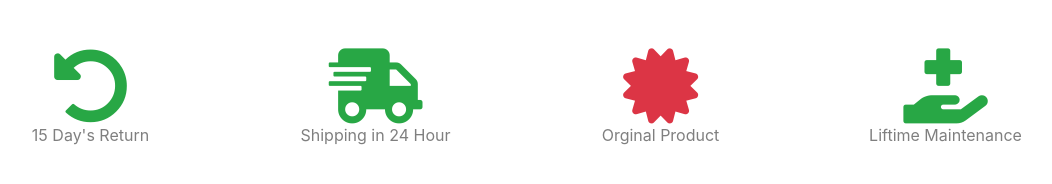
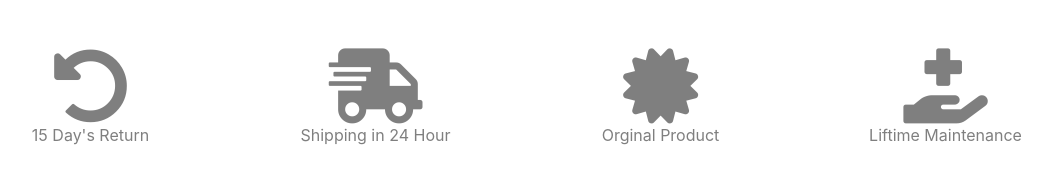
Before and after one commit to mrzrashed/demo, a plain HTML site: page index.html in a window 1280 px wide. Shown: the whole page, without its empty margins (122-1174 px from the left). Drawn offline with Linux system fonts and the light colour scheme.

Commit message:
color Changed

```diff
--- a/index.html
+++ b/index.html
@@ -26,26 +26,26 @@
     <section>
         <div class="container">
             <div class="row mt-5">
-                <div class="col-md-3 text-center text-success">
+                <div class="col-md-3 text-center text-black-50">
                     <i class="fas fa-undo-alt"></i>
                     <br>
                     <a href="#" class="text-black-50
 
                     ">15 Day's Return</a>
                 </div>
-                <div class="col-md-3 text-center text-success">
+                <div class="col-md-3 text-center text-black-50">
                     <i class="fas fa-shipping-fast"></i> <br>
                     <a href="#" class="text-black-50
 
                     ">Shipping in 24 Hour</a>
                 </div>
-                <div class="col-md-3 text-center text-danger">
+                <div class="col-md-3 text-center text-black-50">
                     <i class="fas fa-certificate"></i> <br>
                     <a href="#" class="text-black-50
 
                     ">Orginal Product</a>
                 </div>
-                <div class="col-md-3 text-center text-success">
+                <div class="col-md-3 text-center text-black-50">
                     <i class="fas fa-hand-holding-medical"></i> <br>
                     <a href="#" class="text-black-50
 
```
